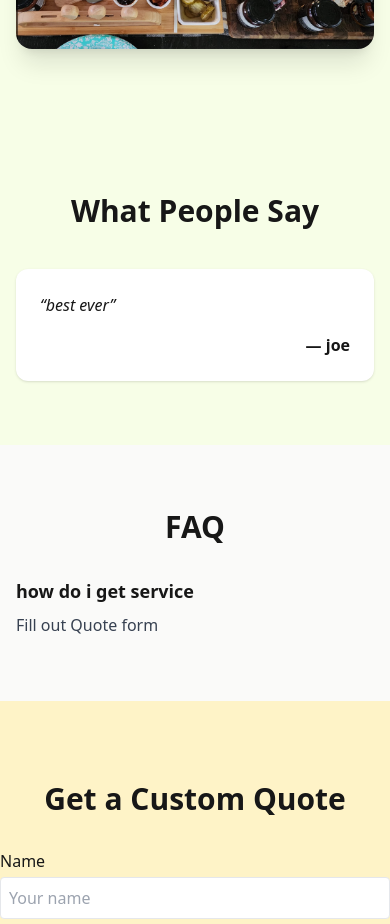
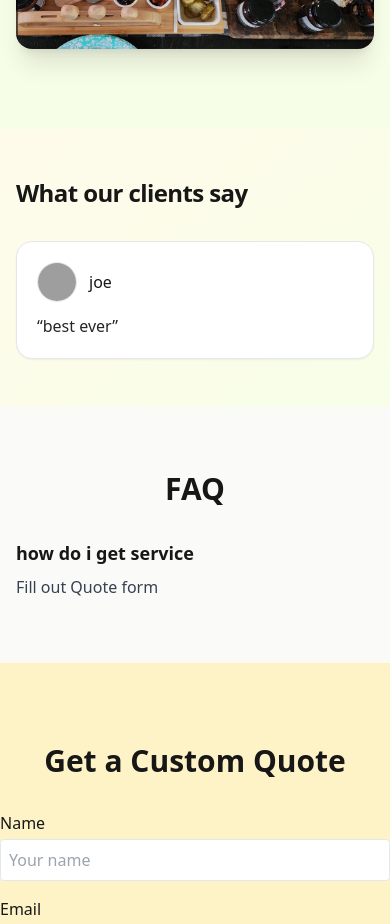
Before and after one commit to bigtimedreams/grateful-grazing, a Next.js app: page / in a window 390 px wide. Shown: the part 3040-3964 px from the top of the page. Built offline with nearby package versions, Linux system fonts and the light colour scheme; grey boxes are pictures that could not be loaded.

Commit message:
feat(ui): responsive gallery grid, review schema testimonials, equal-height menu cards

```diff
--- a/src/components/Gallery.tsx
+++ b/src/components/Gallery.tsx
@@ -1,7 +1,7 @@
 // src/components/Gallery.tsx
 type GalleryItem = {
-    title?: string | null; // title can be missing in your MD frontmatter
-    image: string;         // image is required
+    title?: string | null;
+    image: string; // required
 };
 
 export default function Gallery({ galleryImages = [] }: { galleryImages?: GalleryItem[] }) {
@@ -9,26 +9,28 @@ export default function Gallery({ galleryImages = [] }: { galleryImages?: Galler
 
     return (
         <section className="bg-white">
-            <div className="max-w-6xl mx-auto px-4 py-16">
-                <h2 className="text-3xl font-bold tracking-tight mb-6">Gallery</h2>
+            <div className="max-w-screen-2xl mx-auto px-4 sm:px-6 py-12 sm:py-16">
+                <h2 className="text-2xl sm:text-3xl lg:text-4xl font-bold tracking-tight mb-8 sm:mb-10">
+                    Gallery
+                </h2>
 
-                <div className="columns-1 sm:columns-2 lg:columns-3 gap-4 [column-fill:_balance]">
+                {/* Responsive grid — 1 col mobile, 2 tablet, 3 desktop */}
+                <div className="grid grid-cols-1 sm:grid-cols-2 lg:grid-cols-3 gap-4 sm:gap-5">
                     {galleryImages.map((g, i) => {
-                        const img = g.image;
                         const caption = g.title ?? "";
                         return (
                             <figure
                                 key={i}
-                                className="mb-4 break-inside-avoid rounded-2xl overflow-hidden border bg-white shadow-sm"
+                                className="rounded-2xl overflow-hidden border bg-white shadow-sm"
                             >
-                                {img && (
-                                    <img
-                                        src={img}
-                                        alt={caption || "Gallery image"}
-                                        className="w-full object-cover"
-                                        loading="lazy"
-                                    />
-                                )}
+                                <img
+                                    src={g.image}
+                                    alt={caption || "Grateful Grazing board"}
+                                    loading="lazy"
+                                    decoding="async"
+                                    className="w-full object-cover aspect-[4/3]" // nice consistent crop
+                                    sizes="(min-width: 1024px) 33vw, (min-width: 640px) 50vw, 100vw"
+                                />
                                 {caption ? (
                                     <figcaption className="p-3 text-sm text-neutral-700">{caption}</figcaption>
                                 ) : null}
--- a/src/components/Testimonials.tsx
+++ b/src/components/Testimonials.tsx
@@ -1,47 +1,41 @@
 // src/components/Testimonials.tsx
-import Image from 'next/image';
+type T = { name: string; quote: string; avatar?: string };
 
-// This defines the shape of a single testimonial
-interface Testimonial {
-    name: string;
-    quote: string;
-    avatar?: string;
-}
+export default function Testimonials({ testimonials = [] as T[] }) {
+    if (!testimonials.length) return null;
 
-// This tells the component to expect a prop called "testimonials"
-// which is an array of Testimonial objects
-interface TestimonialsProps {
-    testimonials: Testimonial[];
-}
+    return (
+        <section className="bg-gradient-to-br from-amber-50 to-lime-50">
+            <div className="max-w-screen-2xl mx-auto px-4 sm:px-6 py-12 sm:py-16">
+                <h2 className="text-2xl sm:text-3xl lg:text-4xl font-bold tracking-tight mb-8 sm:mb-10">
+                    What our clients say
+                </h2>
 
-// By adding "{ testimonials }: TestimonialsProps", we are telling the component
-// to accept the data from page.tsx
-export default function Testimonials({ testimonials }: TestimonialsProps) {
-    // If no data was passed, don't show anything
-    if (!testimonials || testimonials.length === 0) {
-        return null;
-    }
+                <div className="grid gap-4 sm:gap-6 grid-cols-1 sm:grid-cols-2 lg:grid-cols-3">
+                    {testimonials.map((t, i) => (
+                        <article
+                            key={i}
+                            className="rounded-2xl border bg-white p-5 shadow-sm"
+                            itemScope
+                            itemType="https://schema.org/Review"
+                        >
+                            <div className="flex items-center gap-3">
+                                <img
+                                    src={t.avatar || "/default-avatar.png"}
+                                    alt={t.name ? `${t.name}'s avatar` : "Client avatar"}
+                                    className="w-10 h-10 rounded-full object-cover border"
+                                    loading="lazy"
+                                    decoding="async"
+                                />
+                                <div className="font-medium" itemProp="author" itemScope itemType="https://schema.org/Person">
+                                    <span itemProp="name">{t.name}</span>
+                                </div>
+                            </div>
 
-    // Your original styling and layout for the testimonials section
-    return (
-        <section id="testimonials" className="bg-lime-50 py-16">
-            <div className="max-w-4xl mx-auto px-4">
-                <h2 className="text-3xl font-bold text-center mb-10">What People Say</h2>
-                <div className="grid gap-8 md:grid-cols-2">
-                    {testimonials.map((item) => (
-                        <div key={item.name} className="p-6 bg-white rounded-xl shadow flex flex-col">
-                            {item.avatar && (
-                                <Image
-                                    src={item.avatar}
-                                    alt={item.name}
-                                    width={64}
-                                    height={64}
-                                    className="rounded-full mb-4 self-start"
-                                />
-                            )}
-                            <blockquote className="italic mb-4 flex-grow">“{item.quote}”</blockquote>
-                            <p className="text-right font-semibold">— {item.name}</p>
-                        </div>
+                            <blockquote className="mt-3 text-neutral-800" itemProp="reviewBody">
+                                “{t.quote}”
+                            </blockquote>
+                        </article>
                     ))}
                 </div>
             </div>
```
